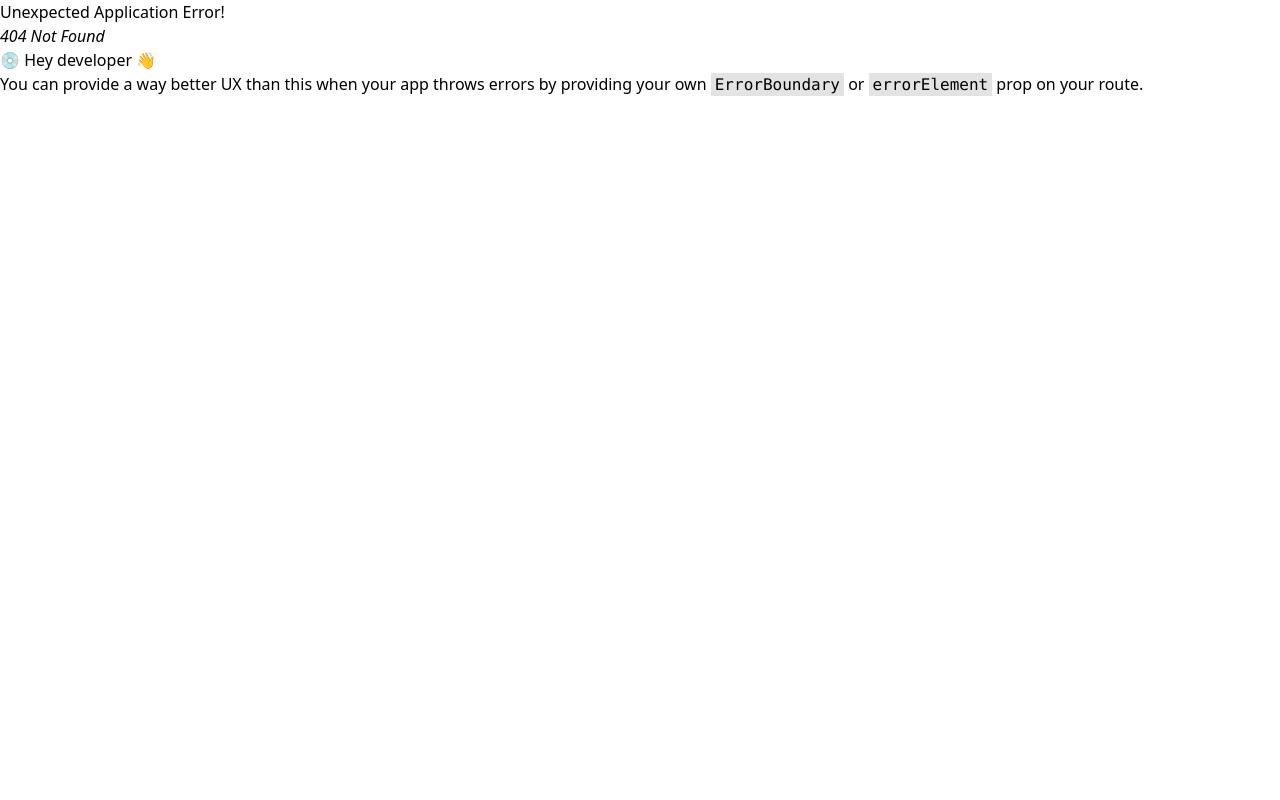
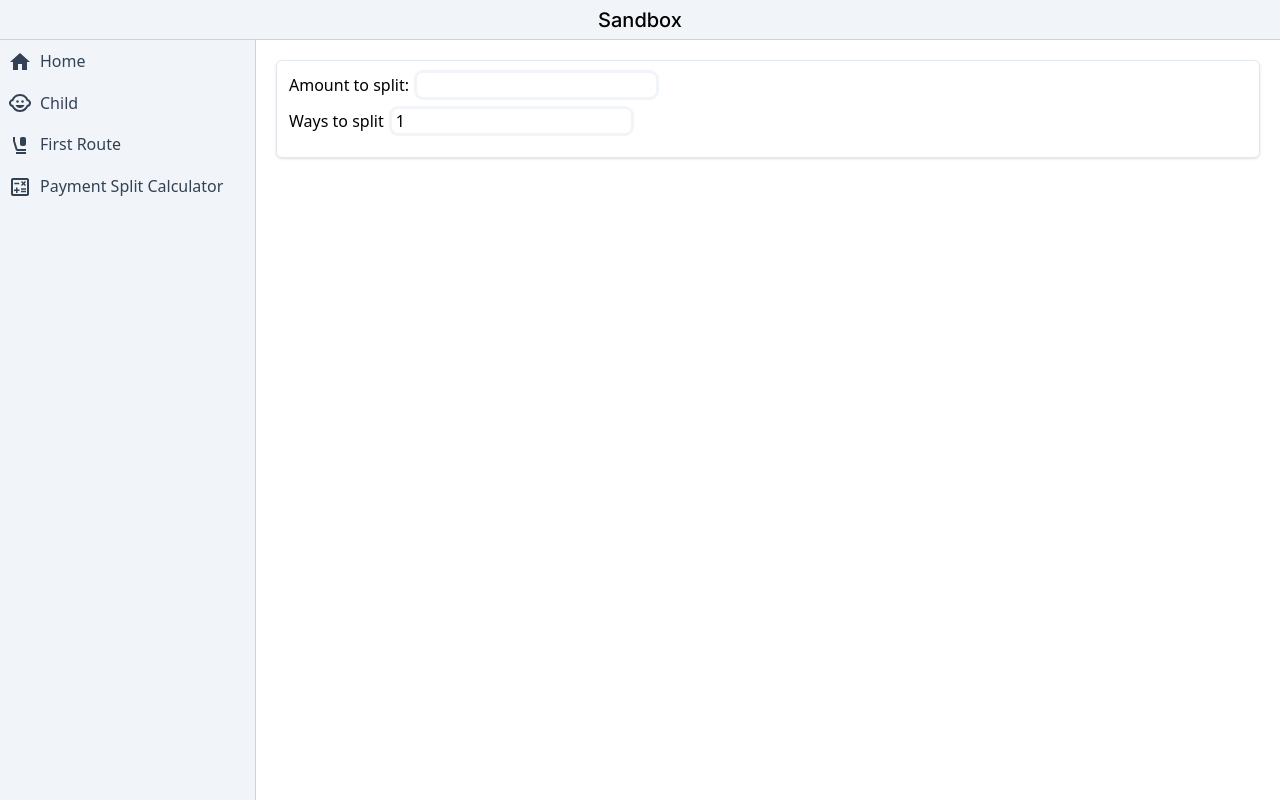
Before and after one commit to EricPezzulo/React-Sandbox, a React (Vite) app: page /split-calculator in a window 1280 px wide. Before the commit this address had no page. Built offline with nearby package versions, Linux system fonts and the light colour scheme.

Commit message:
third commit

```diff
--- a/package.json
+++ b/package.json
@@ -38,5 +38,6 @@
     "typescript": "^5.5.3",
     "typescript-eslint": "^8.7.0",
     "vite": "^5.4.8"
-  }
+  },
+  "packageManager": "pnpm@9.11.0+sha1.4cd20e68438613738e8f2bc9aece61eaa6b3e649"
 }
--- a/src/App.tsx
+++ /dev/null
@@ -1,23 +0,0 @@
-import { Outlet, useLocation } from "react-router-dom";
-import BasePage from "./layouts/BasePage";
-import HomeRoute from "./pages/HomeRoute";
-
-function App() {
-  const location = useLocation();
-  const isHome = location.pathname === "/";
-
-  if (isHome) {
-    return (
-      <BasePage>
-        <HomeRoute />
-      </BasePage>
-    );
-  } else {
-    return (
-      <BasePage>
-        <Outlet />
-      </BasePage>
-    );
-  }
-}
-export default App;
--- /dev/null
+++ b/src/app/App.tsx
@@ -0,0 +1,28 @@
+import { Outlet, useLocation } from "react-router-dom";
+import BasePage from "../layouts/BasePage";
+import HomeRoute from "../pages/HomeRoute";
+import { AppProvider } from "../contexts/AppState";
+
+function App() {
+  const location = useLocation();
+  const isHome = location.pathname === "/";
+
+  if (isHome) {
+    return (
+      <AppProvider>
+        <BasePage>
+          <HomeRoute />
+        </BasePage>
+      </AppProvider>
+    );
+  } else {
+    return (
+      <AppProvider >
+        <BasePage>
+          <Outlet />
+        </BasePage>
+      </AppProvider>
+    );
+  }
+}
+export default App;
--- a/src/app/app.siteMap.tsx
+++ b/src/app/app.siteMap.tsx
@@ -1,7 +1,9 @@
 import { createBrowserRouter } from 'react-router-dom';
-import App from '../App';
+import App from './App';
 import FirstRoute from '../pages/FirstRoute';
 import ChildRoute from '../pages/ChildRoute';
+import SplitCalculatorRoute from '../pages/SplitCalculatorRoute';
+import ErrorRoute from '../pages/ErrorRoute';
 
 // const siteMap = {};
 
@@ -13,11 +15,19 @@ export const router = createBrowserRouter([
       {
         path: 'child',
         element: <ChildRoute />,
+        errorElement: <ErrorRoute />
       },
       {
         path: '/firstRoute',
         element: <FirstRoute />,
+        errorElement: <ErrorRoute />
       },
+      {
+        path: '/split-calculator',
+        element: <SplitCalculatorRoute />,
+        errorElement: <ErrorRoute />
+
+      }
     ],
   },
 ]);
--- a/src/components/SideNav/SideNav.tsx
+++ b/src/components/SideNav/SideNav.tsx
@@ -1,4 +1,4 @@
-import { ChildCare, FlightClass, Home } from "@mui/icons-material";
+import { CalculateOutlined, ChildCare, FlightClass, Home } from "@mui/icons-material";
 import SideNavItem from "./SideNavItem";
 import { useState } from "react";
 
@@ -7,9 +7,10 @@ const SideNav = () => {
     { path: "/", title: "Home", icon: <Home /> },
     { path: "/child", title: "Child", icon: <ChildCare /> },
     { path: "/firstRoute", title: "First Route", icon: <FlightClass /> },
+    { path: "/split-calculator", title: "Payment Split Calculator", icon: <CalculateOutlined /> },
   ]);
   return (
-    <nav className="flex min-h-0 w-64 flex-shrink-0 flex-col border-r border-slate-300 bg-slate-100">
+    <nav className="hidden sm:flex min-h-0 w-64 flex-shrink-0 flex-col border-r border-slate-300 bg-slate-100">
       <div className="flex-1 overflow-hidden">
         {siteMap.map((location, index) => (
           <SideNavItem
--- /dev/null
+++ b/src/components/SplitCalculator/SplitCalculator.tsx
@@ -0,0 +1,58 @@
+import { ChangeEvent, useState } from "react"
+
+const SplitCalculator = () => {
+    const [waysToSplit, setWaysToSplit] = useState<number | string>(1)
+
+    const handleSplitChange = (e: ChangeEvent) => {
+        const el = e.target as HTMLInputElement
+        if (el.value === "") {
+            setWaysToSplit("")
+        } else {
+            const value = Number(el.value)
+            setWaysToSplit(value)
+        }
+    }
+    const handlePersonPercentageChange = (e: ChangeEvent) => {
+        const el = e.target as HTMLInputElement;
+        if (el.value === '') {
+            // setPeople((prev)=> ({
+            //     ...prev,
+
+            // }))
+        }
+        console.log(el.value)
+    }
+
+    return (
+        <div className='rounded-md flex flex-col shadow w-full sm:4/5 border border-slate-200 p-3'>
+
+            <div className='flex flex-row items-center justify-start pb-3'>
+                <label
+                    htmlFor="amountToSplit">Amount to split:</label>
+                <input
+                    className="outline rounded-md px-1 outline-slate-100 ml-2"
+                    type='number'
+                />
+            </div>
+            <div className='pb-3'>
+                <label htmlFor="waysToSplit"> Ways to split</label>
+                <input
+                    className="outline rounded-md px-1 outline-slate-100 ml-2"
+                    type='number'
+                    value={waysToSplit}
+                    onChange={handleSplitChange} />
+            </div>
+
+            {Number(waysToSplit) > 1 && (
+                <div className='flex flex-row'>
+                    <label htmlFor="">1.</label>
+                    <input className="outline rounded-md px-1 outline-slate-100 ml-2" type="number"
+                        onChange={handlePersonPercentageChange} />
+                </div>
+            )}
+
+        </div>
+    )
+}
+
+export default SplitCalculator
--- /dev/null
+++ b/src/components/common/Input.tsx
@@ -0,0 +1,14 @@
+/**
+ * TODO: Make this a reusable input component.
+ */
+
+const Input = () => {
+    return (
+        <input
+            className="outline rounded-md px-1 outline-slate-100 ml-2"
+            type='number'
+        />
+    )
+}
+
+export default Input
--- /dev/null
+++ b/src/contexts/AppState.tsx
@@ -0,0 +1,47 @@
+import { createContext, ReactNode, useState } from "react";
+
+interface AppContextProps {
+    firstName: string;
+    setFirstName: React.Dispatch<React.SetStateAction<string>>;
+    routePath: string;
+    value: object
+}
+interface AppProviderProps {
+    children: ReactNode;
+}
+
+export const AppContext = createContext<AppContextProps>({
+    firstName: '',
+    setFirstName: () => { },
+    routePath: '',
+    value: {
+        first: '',
+        second: '',
+        third: ''
+    }
+})
+
+export function AppProvider({
+    children,
+}: AppProviderProps) {
+    const [firstName, setFirstName] = useState<string>('')
+
+    const routePath = ''
+    const value = {
+        first: '',
+        second: '',
+        third: ''
+    }
+
+    return (
+        <AppContext.Provider
+            value={{
+                firstName,
+                setFirstName,
+                routePath,
+                value
+            }}>
+            {children}
+        </AppContext.Provider>
+    )
+}
--- /dev/null
+++ b/src/pages/ErrorRoute.tsx
@@ -0,0 +1,10 @@
+
+const ErrorRoute = () => {
+    return (
+        <div className='min-h-screen w-full items-center justify-center flex'>
+            <h1 className='font-inter text-5xl font-semibold'>404 ERROR</h1>
+        </div>
+    )
+}
+
+export default ErrorRoute
--- a/src/pages/HomeRoute.tsx
+++ b/src/pages/HomeRoute.tsx
@@ -1,5 +1,15 @@
+import { useContext } from "react";
+import { AppContext } from "../contexts/AppState";
+
 const HomeRoute = () => {
-  return <div className="p-5">Home</div>;
+  const { firstName, value, routePath } = useContext(AppContext)
+  console.log(firstName, value, routePath)
+  return <div className="p-5">
+    <div>
+      <img src="https://static0.gamerantimages.com/wordpress/wp-content/uploads/2022/11/gojo-satoru.jpg" alt="Gojo" />
+    </div>
+
+  </div>;
 };
 
 export default HomeRoute;
--- /dev/null
+++ b/src/pages/SplitCalculatorRoute.tsx
@@ -0,0 +1,11 @@
+import SplitCalculator from '../components/SplitCalculator/SplitCalculator'
+
+const SplitCalculatorRoute = () => {
+    return (
+        <div className='p-5 flex flex-col items-center'>
+            <SplitCalculator />
+        </div>
+    )
+}
+
+export default SplitCalculatorRoute
```
